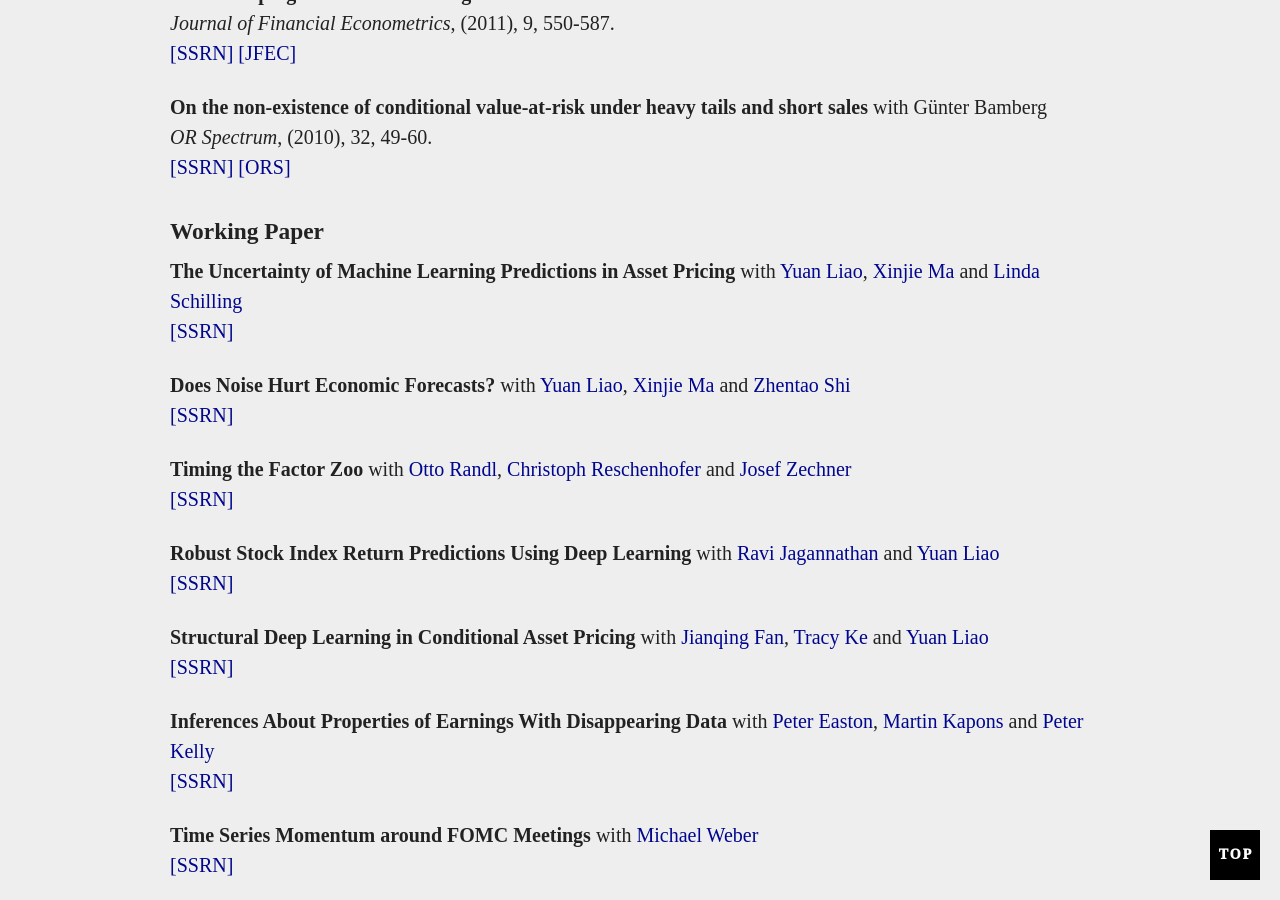
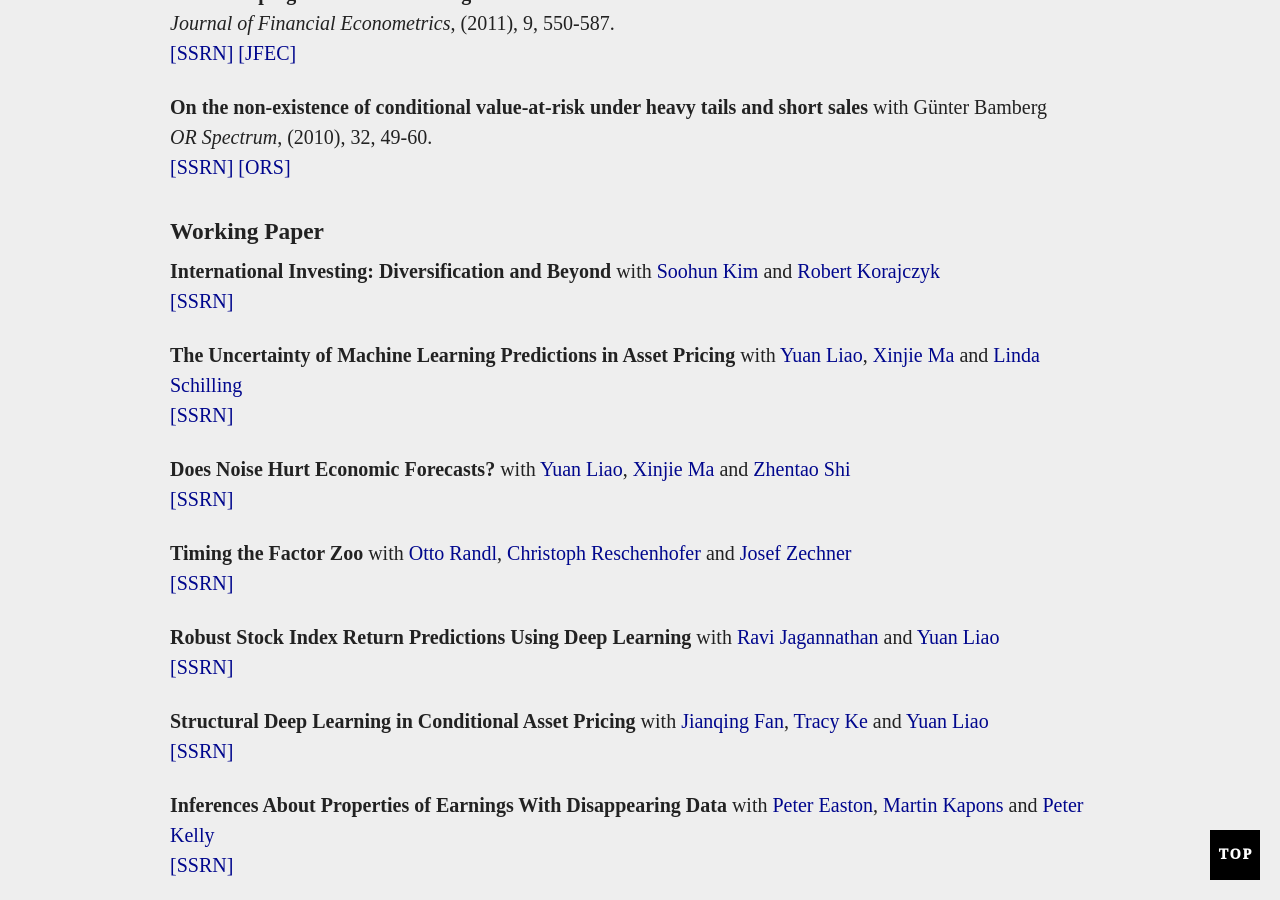
Before and after one commit to aneuhierl/aneuhierl.github.io, a Jekyll site: the page built from research.md, in a window 1280 px wide and 900 px high, scrolled down 1544 px. Built offline with Jekyll 4.4.1, drawn with Linux system fonts in a browser that asks for light colours; comment, search, counter and statistics services are not loaded.

Commit message:
Add working paper information and references
Added new working paper details and links.

```diff
--- a/research.md
+++ b/research.md
@@ -140,6 +140,9 @@ _OR Spectrum_, (2010), 32, 49-60.
 
 
 ### <a id="wp"></a>Working Paper ###
+**International Investing: Diversification and Beyond**  with [Soohun Kim](https://soohunkimi.github.io/myWebpage/) and [Robert Korajczyk](https://www.kellogg.northwestern.edu/faculty/directory/korajczyk_robert.aspx){:target="_blank"}
+[[SSRN]](https://papers.ssrn.com/sol3/papers.cfm?abstract_id=5767162){:target="_blank"}
+
 **The Uncertainty of Machine Learning Predictions in Asset Pricing**  with [Yuan Liao](https://econweb.rutgers.edu/yl1114/){:target="_blank"}, [Xinjie Ma](https://xinjiema.super.site){:target="_blank"} and [Linda Schilling](https://sites.google.com/view/lindamarleneschilling/home){:target="_blank"}
 [[SSRN]](https://papers.ssrn.com/sol3/papers.cfm?abstract_id=5160731){:target="_blank"}
 
```
